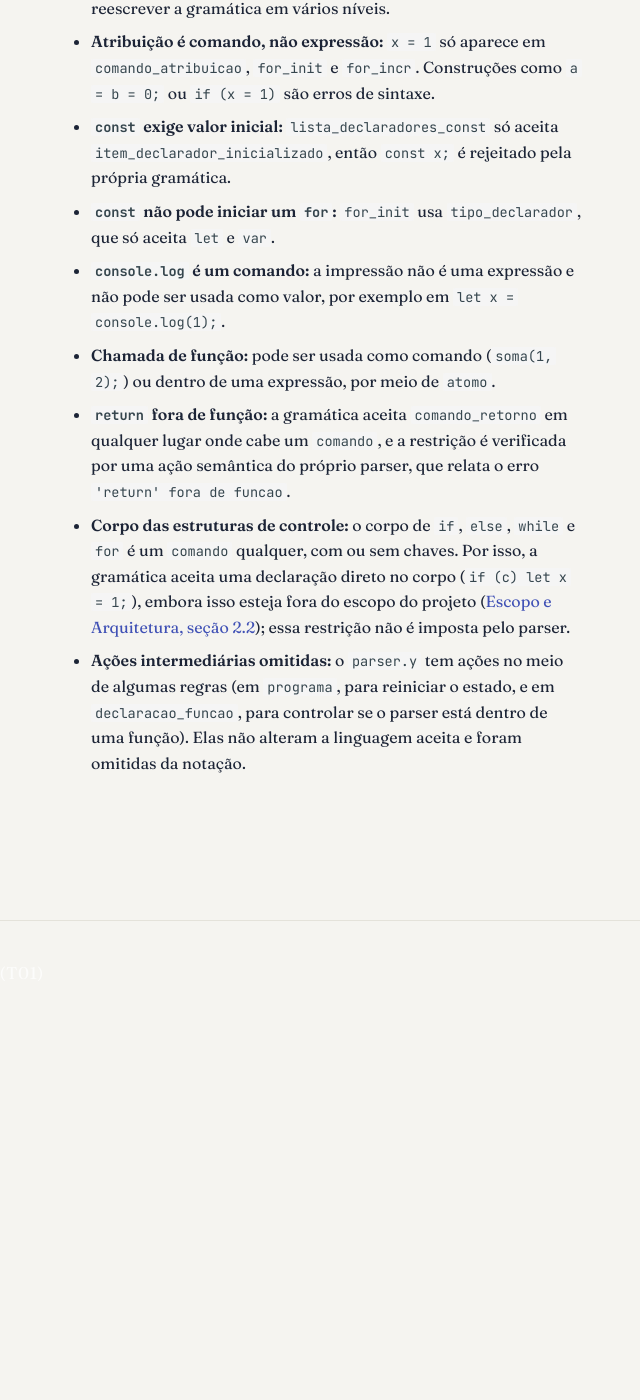
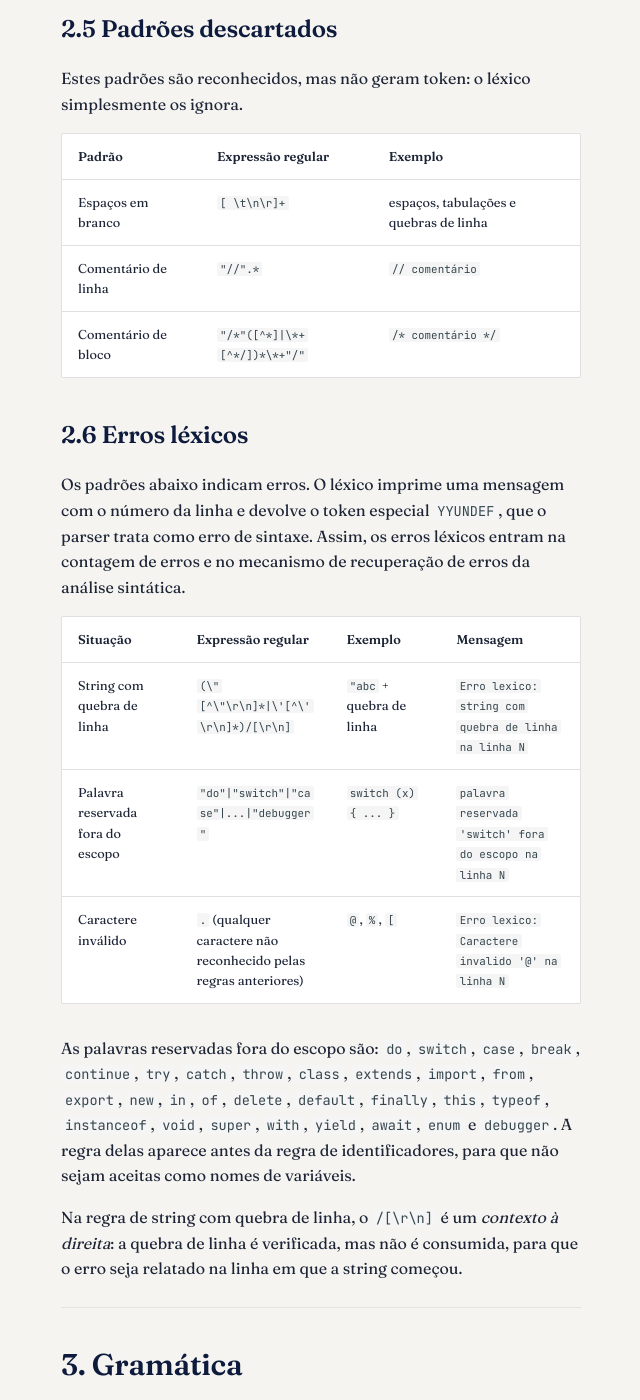
Before and after one commit to felipemso/G16-Compiladores, an MkDocs documentation site: the page built from docs/tech-docs/gramatica.md, in a window 1280 px wide and 1400 px high, scrolled down 4005 px. Shown: the whole window, without its empty margins (319-959 px from the left). Built offline with MkDocs 1.6.1 and Material for MkDocs 9.7.7, drawn with Linux system fonts in a browser that asks for light colours; before the commit the page ends 5030 px from its top, so only the background shows below that; some of the changed text lies outside the part shown.

Commit message:
docs(gramatica): adiciona tabela de tokens do lexer

````diff
--- a/docs/tech-docs/gramatica.md
+++ b/docs/tech-docs/gramatica.md
@@ -11,24 +11,112 @@
 | Elemento | Significado | Exemplo |
 |---|---|---|
 | `::=` | "é definido como" | `bloco ::= '{' lista_comandos '}'` |
-| <code>&#124;</code> | alternativa | <code>'let' &#124; 'var'</code> |
-| `ε` | produção vazia (nenhum símbolo) | <code>params_opt ::= ε &#124; lista_params</code> |
+| `|` | alternativa | `'let' | 'var'` |
+| `ε` | produção vazia (nenhum símbolo) | `params_opt ::= ε | lista_params` |
 | `minusculas` | não-terminal (mesmo nome usado no `parser.y`) | `expressao` |
 | `'texto'` | terminal com lexema fixo | `'while'`, `';'`, `'&&'` |
 | `MAIUSCULAS` | terminal cujo lexema varia (identificadores e literais) | `ID`, `NUM` |
 | `error` | token especial do Bison usado na recuperação de erros | `error ';'` |
 
-Os terminais com lexema fixo aparecem pelo próprio texto para facilitar a leitura; no `parser.y`, cada um corresponde a um token nomeado (por exemplo, `'let'` é `LET` e `';'` é `SEMICOLON`). O único terminal fixo com mais de uma palavra é `'console.log'`, reconhecido pelo léxico como um token só (`PRINT`).
+Os terminais com lexema fixo aparecem pelo próprio texto para facilitar a leitura; no `parser.y`, cada um corresponde a um token nomeado (por exemplo, `'let'` é `LET` e `';'` é `SEMICOLON`), conforme a [tabela de tokens](#2-tokens). O único terminal fixo com mais de uma palavra é `'console.log'`, reconhecido pelo léxico como um token só (`PRINT`).
 
 Assim como no `parser.y`, as listas são escritas com **recursão à esquerda** (`lista ::= item | lista ',' item`), forma preferida pelo Bison por não acumular símbolos na pilha.
 
 ---
 
-## 2. Gramática
+## 2. Tokens
+
+Os tokens são reconhecidos pelo analisador léxico (`lexer/lexer.l`, Flex) e declarados no `parser.y` com `%token`. As expressões regulares abaixo estão na sintaxe do Flex, exatamente como no `lexer.l`: texto entre aspas é literal, `[...]` é uma classe de caracteres, `*` é "zero ou mais", `+` é "um ou mais" e `?` é "opcional".
+
+Quando mais de uma regra reconhece a entrada, o Flex escolhe a que consome **o maior lexema** e, em caso de empate, **a que aparece primeiro** no arquivo. Por isso as palavras reservadas vêm antes da regra de identificadores (`let` vira `LET`, mas `letra` vira `ID`), e `!=` é reconhecido como `NEQ`, e não como `NOT` seguido de `ASSIGN`.
+
+### 2.1 Palavras reservadas
+
+| Token | Expressão regular | Exemplo |
+|---|---|---|
+| `LET` | `"let"` | `let x = 1;` |
+| `CONST` | `"const"` | `const PI = 3.14;` |
+| `VAR` | `"var"` | `var total;` |
+| `FUNCTION` | `"function"` | `function soma(a, b) { ... }` |
+| `IF` | `"if"` | `if (x > 0) { ... }` |
+| `ELSE` | `"else"` | `else { ... }` |
+| `WHILE` | `"while"` | `while (i < 10) { ... }` |
+| `FOR` | `"for"` | `for (let i = 0; i < 3; i = i + 1) { ... }` |
+| `RETURN` | `"return"` | `return a + b;` |
+| `PRINT` | `"console.log"` | `console.log("oi");` |
+
+### 2.2 Literais e identificadores
+
+| Token | Expressão regular | Exemplo | Valor enviado ao parser |
+|---|---|---|---|
+| `BOOLEAN_VAL` | `"true"` e `"false"` (duas regras) | `true`, `false` | `1` ou `0` (`booleano`) |
+| `NUM` | `[0-9]+(\.[0-9]+)?` | `42`, `3.14` | o número convertido com `atof` (`valor_num`) |
+| `STRING_VAL` | `\"[^\"\r\n]*\"|\'[^\'\r\n]*\'` | `"olá"`, `'mundo'` | o texto, com as aspas (`texto`) |
+| `ID` | `[a-zA-Z_][a-zA-Z0-9_]*` | `soma`, `_total1` | o nome (`texto`) |
+
+O valor de cada literal é passado ao parser pelo `yylval`, no campo da `%union` indicado entre parênteses.
+
+### 2.3 Operadores
+
+| Token | Expressão regular | Exemplo |
+|---|---|---|
+| `EQ` | `"=="` | `a == b` |
+| `NEQ` | `"!="` | `a != b` |
+| `NOT` | `"!"` | `!ativo` |
+| `LEQ` | `"<="` | `a <= b` |
+| `GEQ` | `">="` | `a >= b` |
+| `LT` | `"<"` | `a < b` |
+| `GT` | `">"` | `a > b` |
+| `AND` | `"&&"` | `a && b` |
+| `OR` | `"||"` | `a || b` |
+| `ASSIGN` | `"="` | `x = 10;` |
+| `PLUS` | `"+"` | `a + b` |
+| `MINUS` | `"-"` | `a - b`, `-x` |
+| `TIMES` | `"*"` | `a * b` |
+| `DIVIDE` | `"/"` | `a / b` |
+
+### 2.4 Delimitadores
+
+| Token | Expressão regular | Exemplo |
+|---|---|---|
+| `SEMICOLON` | `";"` | `x = 1;` |
+| `LPAREN` | `"("` | `soma(1, 2)` |
+| `RPAREN` | `")"` | `soma(1, 2)` |
+| `LBRACE` | `"{"` | `{ let x; }` |
+| `RBRACE` | `"}"` | `{ let x; }` |
+| `COMMA` | `","` | `let a, b;` |
+
+### 2.5 Padrões descartados
+
+Estes padrões são reconhecidos, mas não geram token: o léxico simplesmente os ignora.
+
+| Padrão | Expressão regular | Exemplo |
+|---|---|---|
+| Espaços em branco | `[ \t\n\r]+` | espaços, tabulações e quebras de linha |
+| Comentário de linha | `"//".*` | `// comentário` |
+| Comentário de bloco | `"/*"([^*]|\*+[^*/])*\*+"/"` | `/* comentário */` |
+
+### 2.6 Erros léxicos
+
+Os padrões abaixo indicam erros. O léxico imprime uma mensagem com o número da linha e devolve o token especial `YYUNDEF`, que o parser trata como erro de sintaxe. Assim, os erros léxicos entram na contagem de erros e no mecanismo de recuperação de erros da análise sintática.
+
+| Situação | Expressão regular | Exemplo | Mensagem |
+|---|---|---|---|
+| String com quebra de linha | `(\"[^\"\r\n]*|\'[^\'\r\n]*)/[\r\n]` | `"abc` + quebra de linha | `Erro lexico: string com quebra de linha na linha N` |
+| Palavra reservada fora do escopo | `"do"|"switch"|"case"|...|"debugger"` | `switch (x) { ... }` | `palavra reservada 'switch' fora do escopo na linha N` |
+| Caractere inválido | `.` (qualquer caractere não reconhecido pelas regras anteriores) | `@`, `%`, `[` | `Erro lexico: Caractere invalido '@' na linha N` |
+
+As palavras reservadas fora do escopo são: `do`, `switch`, `case`, `break`, `continue`, `try`, `catch`, `throw`, `class`, `extends`, `import`, `from`, `export`, `new`, `in`, `of`, `delete`, `default`, `finally`, `this`, `typeof`, `instanceof`, `void`, `super`, `with`, `yield`, `await`, `enum` e `debugger`. A regra delas aparece antes da regra de identificadores, para que não sejam aceitas como nomes de variáveis.
+
+Na regra de string com quebra de linha, o `/[\r\n]` é um *contexto à direita*: a quebra de linha é verificada, mas não é consumida, para que o erro seja relatado na linha em que a string começou.
+
+---
+
+## 3. Gramática
 
 O símbolo inicial é `programa`.
 
-### 2.1 Programa, blocos e comandos
+### 3.1 Programa, blocos e comandos
 
 ```text
 programa        ::= lista_comandos
@@ -53,7 +141,7 @@
                   | error '}'
 ```
 
-### 2.2 Declarações de variáveis
+### 3.2 Declarações de variáveis
 
 ```text
 declaracao_var               ::= tipo_declarador lista_declaradores ';'
@@ -74,13 +162,13 @@
 item_declarador_inicializado ::= ID '=' expressao
 ```
 
-### 2.3 Atribuição
+### 3.3 Atribuição
 
 ```text
 comando_atribuicao ::= ID '=' expressao ';'
 ```
 
-### 2.4 Funções
+### 3.4 Funções
 
 ```text
 declaracao_funcao ::= 'function' ID '(' params_opt ')' bloco
@@ -103,7 +191,7 @@
                     | lista_args ',' expressao
 ```
 
-### 2.5 Estruturas de controle
+### 3.5 Estruturas de controle
 
 ```text
 comando_if    ::= 'if' '(' expressao ')' comando
@@ -125,7 +213,7 @@
                 | expressao
 ```
 
-### 2.6 Expressões
+### 3.6 Expressões
 
 ```text
 expressao ::= expressao '||' expressao
````
Also changed, not shown: other parts of docs/tech-docs/gramatica.md (+1 -1 lines).
